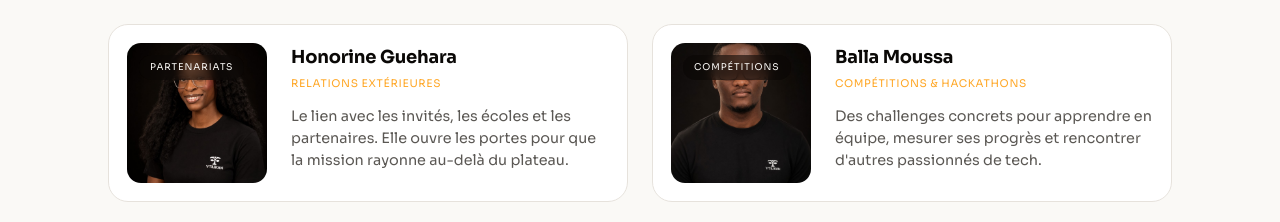
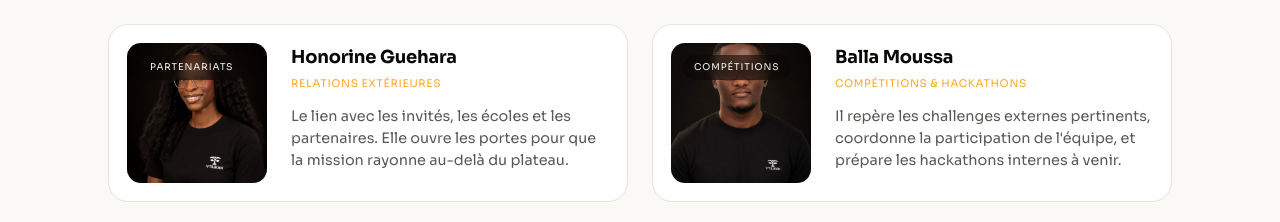
Before and after one commit to YTILIKAN/ytilikan.github.io, a Next.js app: page /equipe in a window 1280 px wide. Shown: the part 932-1154 px from the top of the page. Built offline with nearby package versions, Linux system fonts and the light colour scheme; no server answers.

Commit message:
Précise le rôle de Balla Moussa sur les challenges et hackathons.
Co-authored-by: Cursor <cursoragent@cursor.com>

```diff
--- a/app/components/Equipe.tsx
+++ b/app/components/Equipe.tsx
@@ -52,7 +52,7 @@ const membres: {
   {
     name: 'Balla Moussa',
     role: 'Compétitions & hackathons',
-    body: 'Conçoit et anime les compétitions et hackathons pour faire grandir les talents tech du continent.',
+    body: 'Recherche et coordonne nos participations aux challenges externes, et organisera nos hackathons internes à venir.',
     tag: 'Compétitions',
     photo: '/team/balla-moussa.png',
     linkedin: '#',
--- a/app/equipe/page.tsx
+++ b/app/equipe/page.tsx
@@ -71,9 +71,9 @@ const membres: {
   {
     name: 'Balla Moussa',
     role: 'Compétitions & hackathons',
-    body: 'Conçoit et anime les compétitions et hackathons pour faire grandir les talents tech du continent.',
+    body: 'Recherche et coordonne nos participations aux challenges externes, et organisera nos hackathons internes à venir.',
     detail:
-      "Des challenges concrets pour apprendre en équipe, mesurer ses progrès et rencontrer d'autres passionnés de tech.",
+      "Il repère les challenges externes pertinents, coordonne la participation de l'équipe, et prépare les hackathons internes à venir.",
     tag: 'Compétitions',
     photo: '/team/balla-moussa.png',
     linkedin: '#',
```
